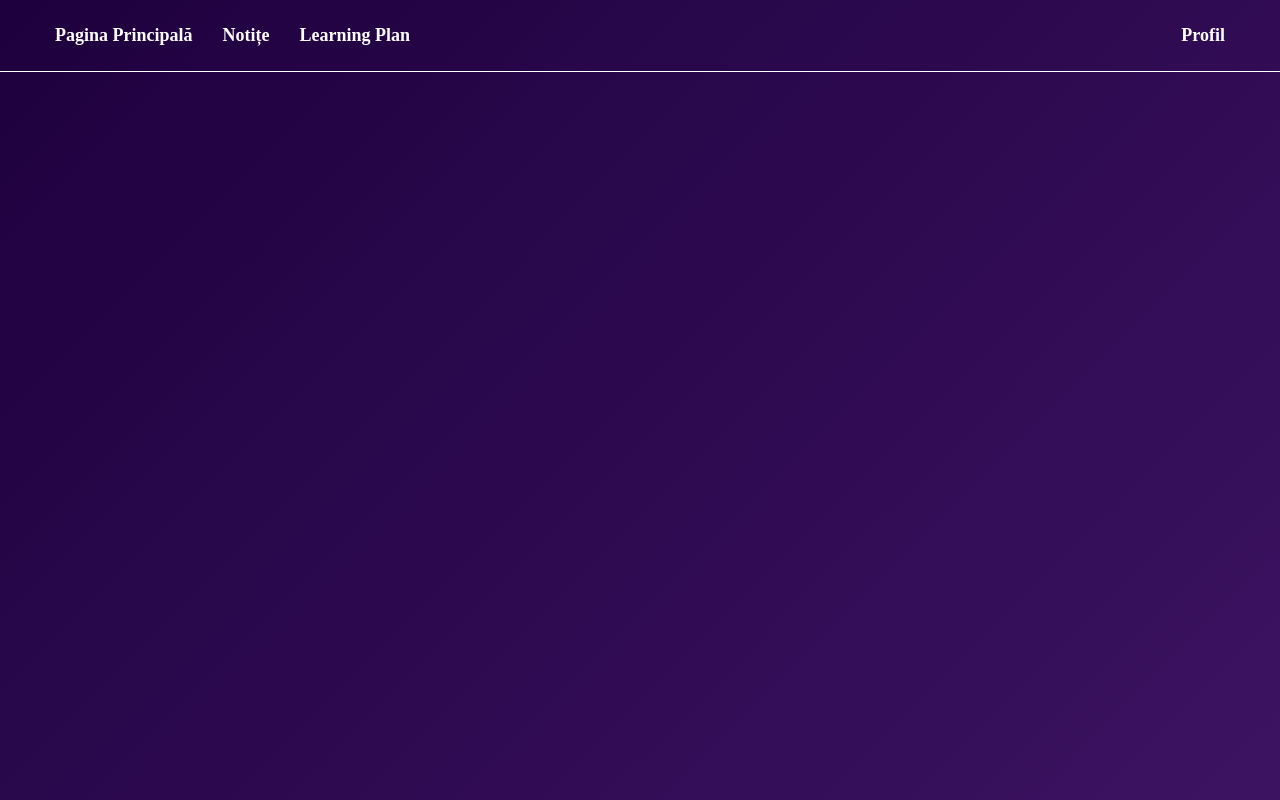
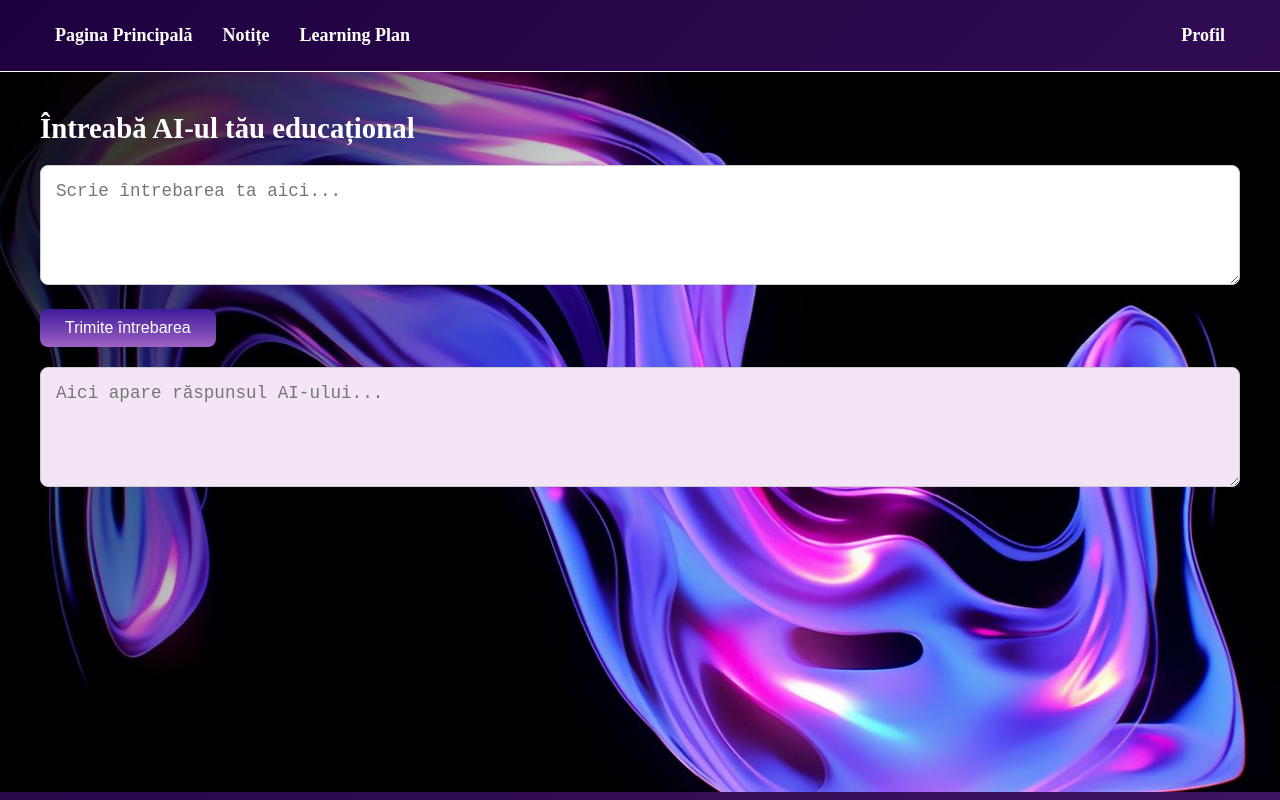
Before and after one commit to Laura-Baluti/IC, a React (Vite) app in the folder Front-End/: page /learning-plan in a window 1280 px wide. Built offline with nearby package versions, Linux system fonts and the light colour scheme.

Commit message:
update ai

```diff
--- a/Front-End/src/App.jsx
+++ b/Front-End/src/App.jsx
@@ -6,7 +6,7 @@ import Register from './Register';
 import Notite from './Notite';
 import Home from './Home';
 import AccountInfo from './AccountInfo';
-
+import LearningPlan from './LearningPlan';
 
 const App = () => {
   return (
@@ -19,6 +19,7 @@ const App = () => {
         <Route path="/subjects" element={<Notite />} />
         <Route path="/home" element={<Home />} />
         <Route path="/account" element={<AccountInfo />} />
+        <Route path="/learning-plan" element={<LearningPlan />} />
       </Routes>
     </Router>
   );
--- /dev/null
+++ b/Front-End/src/LearningPlan.css
@@ -0,0 +1,51 @@
+.learning-plan-container {
+    padding: 40px;
+    background-image:url('/images/ai5.png');
+    height: calc(100vh - 80px);
+    background-size: cover; /* sau contain, auto, etc. */
+    background-repeat: no-repeat;
+    background-position: center;
+
+}
+
+h2 {
+  font-size: 1.8rem;
+  margin-bottom: 20px;
+  color: #ffffff;
+}
+
+.textbox-intrebare,
+.textbox-raspuns {
+  width: 100%;
+  min-height: 120px;
+  padding: 15px;
+  margin-bottom: 20px;
+  font-size: 1.1rem;
+  border-radius: 8px;
+  border: 1px solid #ccc;
+  resize: vertical;
+}
+
+.textbox-raspuns {
+  background-color: #f3e5f5;
+}
+
+.btn-trimite {
+  background: linear-gradient(#3f1b9a,#9e62c4 );
+  color: white;
+  padding: 10px 25px;
+  font-size: 1rem;
+  border: none;
+  border-radius: 8px;
+  cursor: pointer;
+  margin-bottom: 20px;
+}
+
+.btn-trimite:hover {
+  background-color: #8e24aa;
+}
+
+.loading-msg {
+  color: #ffffff;
+  font-style: italic;
+}
--- /dev/null
+++ b/Front-End/src/LearningPlan.jsx
@@ -0,0 +1,49 @@
+import React, { useState } from "react";
+import './LearningPlan.css';
+
+const LearningPlan = () => {
+  const [intrebare, setIntrebare] = useState("");
+  const [raspuns, setRaspuns] = useState("");
+  const [loading, setLoading] = useState(false);
+
+  const handleTrimite = () => {
+    if (!intrebare.trim()) return;
+
+    setLoading(true);
+    setRaspuns(""); // șterge răspunsul anterior
+
+    // simulăm un răspuns AI (ex: folosim timeout)
+    setTimeout(() => {
+      setRaspuns(`Răspuns AI pentru: "${intrebare}" 😎`);
+      setLoading(false);
+    }, 1500);
+  };
+
+  return (
+    <div className="learning-plan-container">
+      <h2>Întreabă AI-ul tău educațional</h2>
+
+      <textarea
+        placeholder="Scrie întrebarea ta aici..."
+        value={intrebare}
+        onChange={(e) => setIntrebare(e.target.value)}
+        className="textbox-intrebare"
+      />
+
+      <button onClick={handleTrimite} className="btn-trimite">
+        Trimite întrebarea
+      </button>
+
+      <textarea
+        placeholder="Aici apare răspunsul AI-ului..."
+        value={raspuns}
+        readOnly
+        className="textbox-raspuns"
+      />
+
+      {loading && <p className="loading-msg">Se generează răspunsul...</p>}
+    </div>
+  );
+};
+
+export default LearningPlan;
```
Also changed, not shown: Front-End/public/images/ai4.jpg (added), Front-End/public/images/ai5.png (added).
